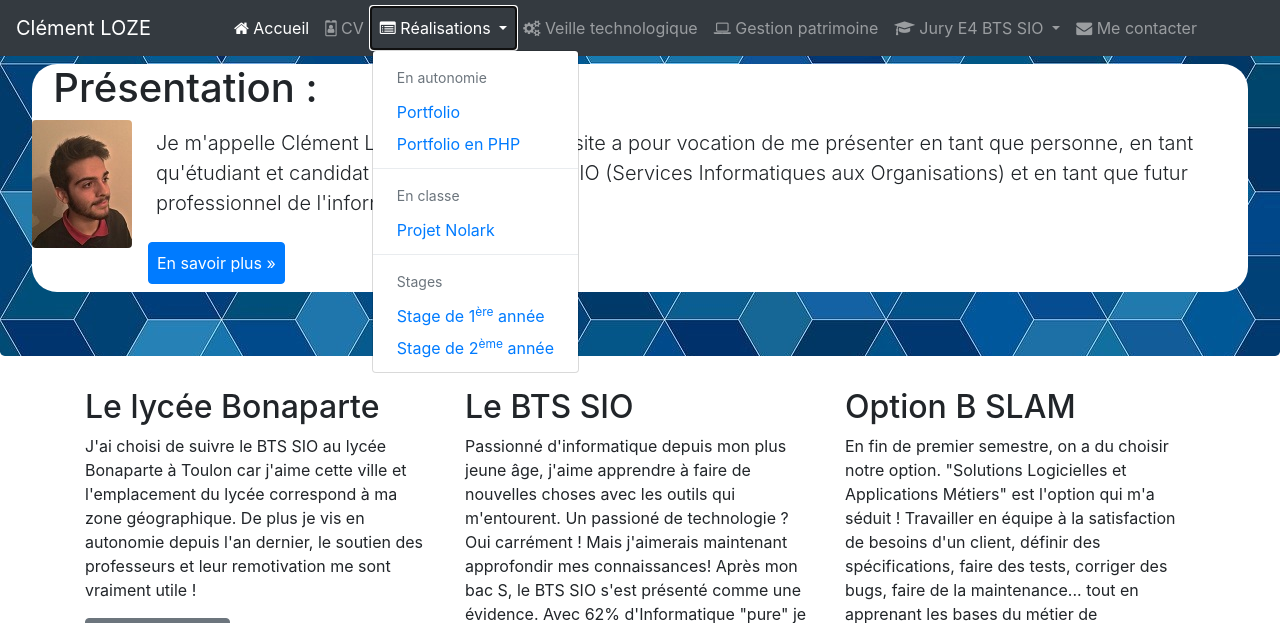
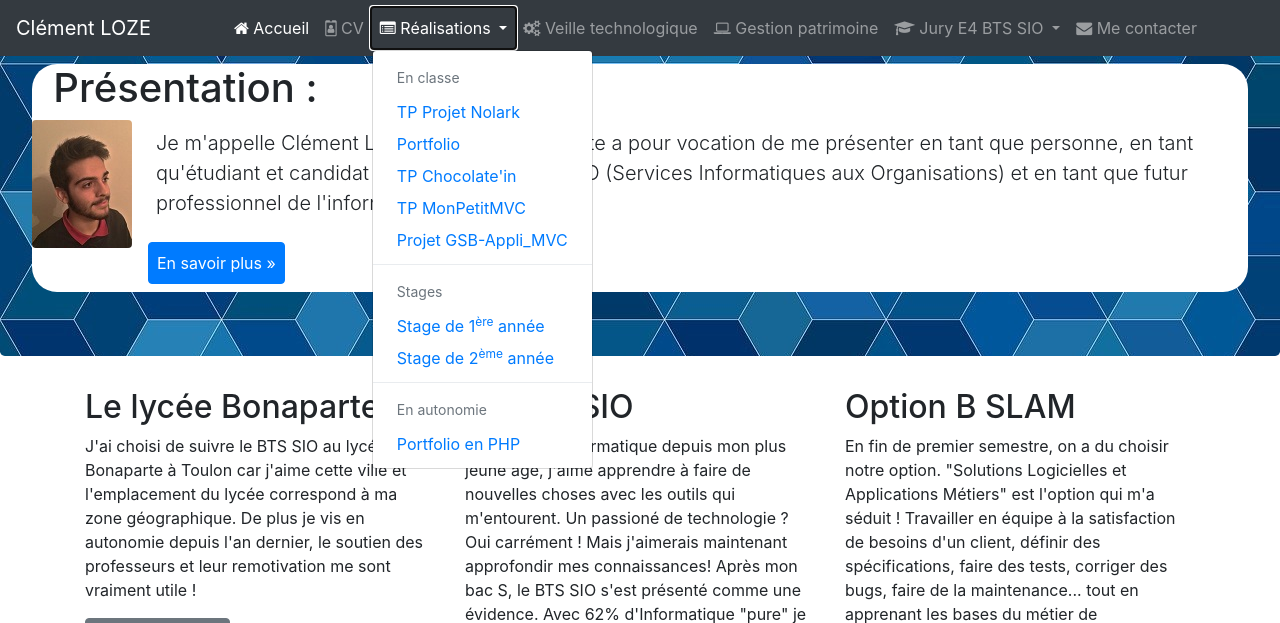
Before and after one commit to Zelcor/Portfolio, a PHP site: page /index.php in a window 1280 px wide, after a click on "Réalisations". Shown: the top 623 px of the page. Run offline with PHP 8.4, Linux system fonts and the light colour scheme.

Commit message:
réorganisation réalisation + ajout next page todo

```diff
--- a/vues/template/navbar.php
+++ b/vues/template/navbar.php
@@ -20,18 +20,22 @@
                                 <span class = "fa fa-list-alt"></span> Réalisations <span class="caret"></span>
                             </a>
                             <ul class="dropdown-menu" role="menu">
-                                <li role="presentation" class="dropdown-header dropdown-item"> En autonomie </li>
+                                <li role="presentation" class="dropdown-header dropdown-item"> En classe </li>
                                 <li role="presentation" class="dropdown-item">
-                                    <a role="menuitem" href="../../pages/C_portfolio.php">Portfolio</a>
+                                    <a role="menuitem" href="../../pages/C_nolark.php"> TP Projet Nolark </a>
                                 </li>
                                 <li role="presentation" class="dropdown-item">
-                                    <a role="menuitem" href="../../pages/C_portfolio-php.php">Portfolio en PHP</a>
+                                    <a role="menuitem" href="../../pages/C_portfolio.php"> Portfolio </a>
                                 </li>
-                                <li role="presentation" class="dropdown-divider"></li>
-                                <li role="presentation" class="dropdown-header dropdown-item"> En classe </li>
-                                 <li role="presentation" class="dropdown-item">
-                                    <a role="menuitem" href="../../pages/C_nolark.php"> Projet Nolark </a>
-                                 </li>
+                                <li role="presentation" class="dropdown-item disabled">
+                                    <a role="menuitem" href="../../pages/C_seeulater.php"> TP Chocolate'in </a>
+                                </li>
+                                <li role="presentation" class="dropdown-item disabled">
+                                    <a role="menuitem" href="../../pages/C_seeulater.php"> TP MonPetitMVC </a>
+                                </li>
+                                <li role="presentation" class="dropdown-item disabled">
+                                    <a role="menuitem" href="../../pages/C_seeulater.php"> Projet GSB-Appli_MVC </a>
+                                </li>
                                 <li role="presentation" class="dropdown-divider"></li>
                                 <li role="presentation" class="dropdown-header dropdown-item">
                                     Stages</li>
@@ -40,6 +44,11 @@
                                 </li>
                                 <li role="presentation" class="dropdown-item disabled">
                                     <a role="menuitem" href="../../pages/C_seeulater.php">Stage de 2<sup>ème</sup> année</a>
+                                </li>
+                                <li role="presentation" class="dropdown-divider"></li>
+                                <li role="presentation" class="dropdown-header dropdown-item"> En autonomie </li>
+                                <li role="presentation" class="dropdown-item">
+                                    <a role="menuitem" href="../../pages/C_portfolio-php.php">Portfolio en PHP</a>
                                 </li>
                             </ul>
                         </li>
```
